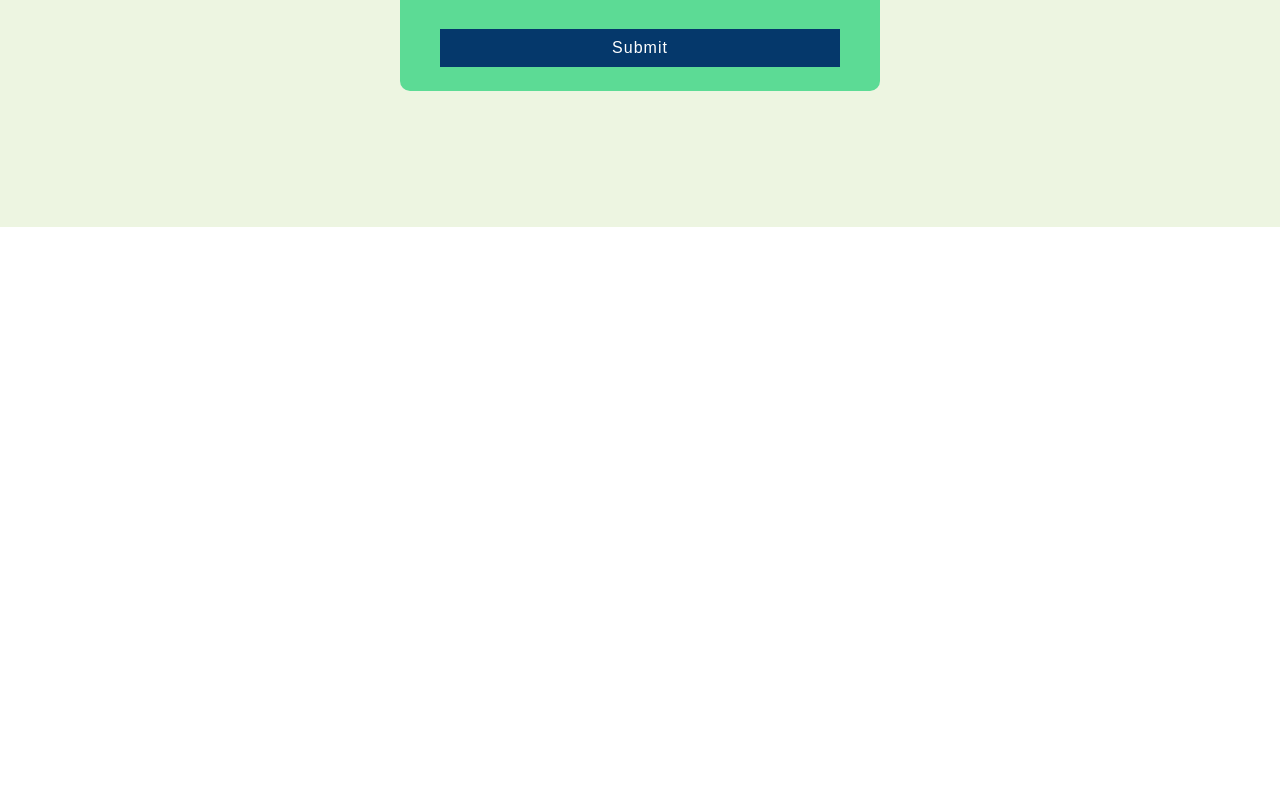
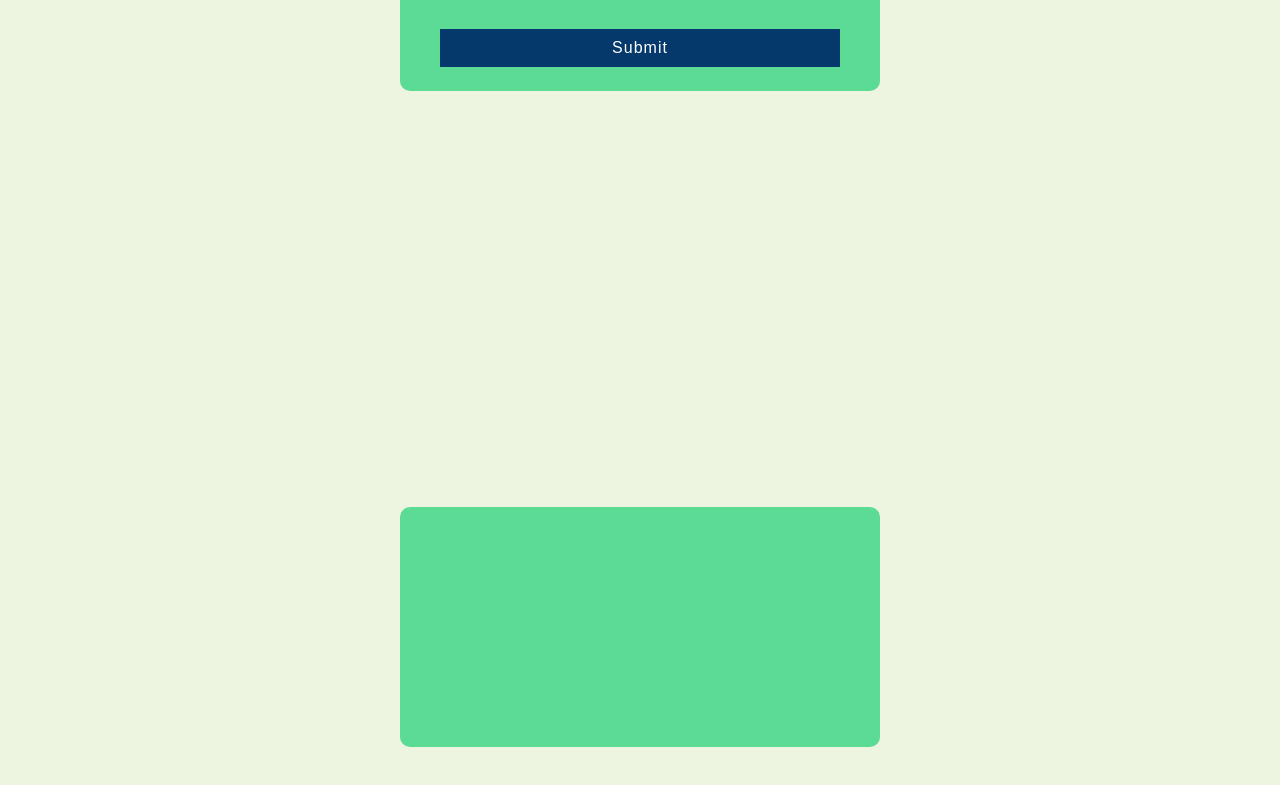
Before and after one commit to TonyTheGreatUA/react-project-solvecare, a React (Create React App) app: page / in a window 1280 px wide. Shown: the part 573-1358 px from the top of the page. Before the commit the page ends 800 px from the top, so only its background shows below. Built offline with nearby package versions, Linux system fonts and the light colour scheme.

Commit message:
small fix before component 2

```diff
--- a/src/App.css
+++ b/src/App.css
@@ -12,6 +12,15 @@
   width: 400px;
   display: flex;
   flex-direction: column;
+  padding: 20px 40px;
+  border-radius: 10px;
+  background-color: #5cdb95;
+}
+
+.form-wrapper2 {
+  height: 200px;
+  width: 400px;
+  justify-content: flex-start;
   padding: 20px 40px;
   border-radius: 10px;
   background-color: #5cdb95;
--- a/src/App.js
+++ b/src/App.js
@@ -43,19 +43,22 @@ class Component1 extends React.Component {
         lastName: "",
         secretQuestion: "",
         secretAnswer: ""
-      }
+      },
+      form: []
     };
   }
 
-  handleSubmit = (e) => {
+  handleSubmit = (e, firstName, lastName, creditCardNumber) => {
     e.preventDefault();
     if (formValid(this.state)) {
       console.log(`
         First Name: ${this.state.firstName}
         Last Name: ${this.state.lastName}
-        CardNumber: ${this.state.cardNumber}
+        CardNumber: ${this.state.creditCardNumber}
         Expiration Date: ${this.state.expirationDate}
         CVV/CVC: ${this.state.cvv}
+        Secret Question: ${this.state.secretQuestion}
+        Secret Answer: ${this.state.secretAnswer}
       `);
     } else {
       console.error("invalid - error");
@@ -228,6 +231,17 @@ class Component1 extends React.Component {
 
 
 class Component2 extends React.Component {
+  render(){
+    return(
+      <div className="wrapper">
+        <div className="form-wrapper2">
+          <span></span>
+          <span></span>
+          <span></span>
+        </div>
+      </div>
+    );
+  }
 
 }
 
@@ -237,6 +251,7 @@ class App extends React.Component {
 		return(
 			<div className="App">
         <Component1 />
+        <Component2 />
 			</div>
 		);
   }
```
